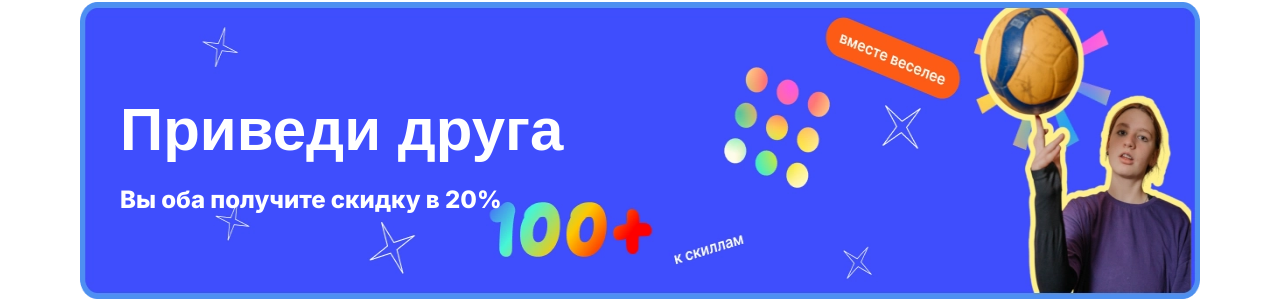
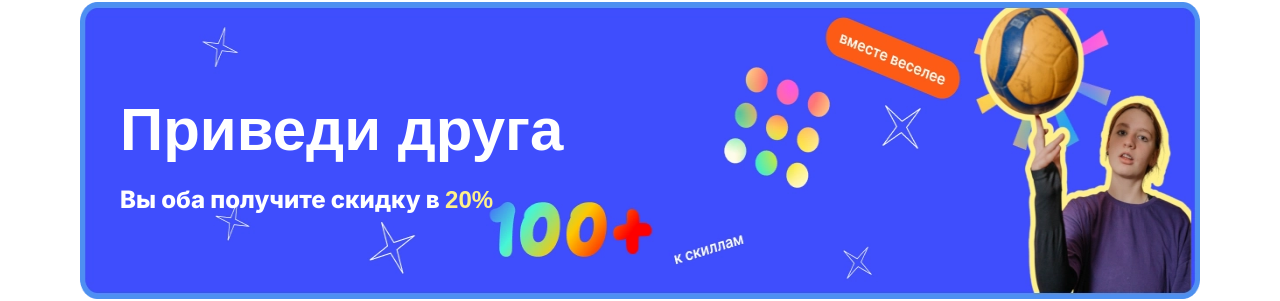
Before and after one commit to evgeniyworkbel/like-volley, a Next.js app: page / in a window 1280 px wide. Shown: the part 3689-3990 px from the top of the page. Built offline with nearby package versions, Linux system fonts and the light colour scheme; a web font is replaced by a local one.

Commit message:
fix(widgets): change of color H3 banner

```diff
--- a/src/widgets/banner/ui/banner.tsx
+++ b/src/widgets/banner/ui/banner.tsx
@@ -8,7 +8,10 @@ export function Banner() {
         <div className="z-10 flex flex-col items-center gap-6 font-extrabold text-white xl:items-start xl:pl-10">
           <Title className="text-4xl text-inherit">Приведи друга</Title>
           <h3 className="text-[15px] xl:text-2xl">
-            Вы оба получите скидку в 20%
+            Вы оба получите скидку в&nbsp;
+            <span className="font-shantell text-[oklch(0.9451_0.1243_101.54)]">
+              20%
+            </span>
           </h3>
         </div>
         <Image
```
